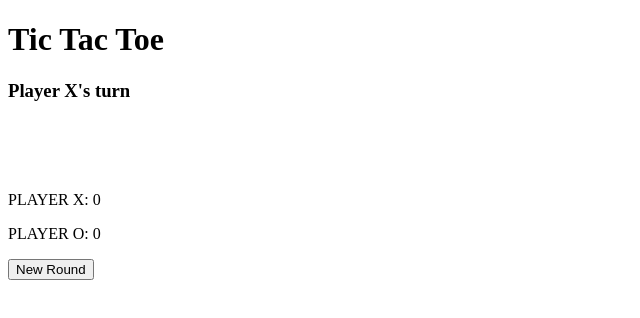
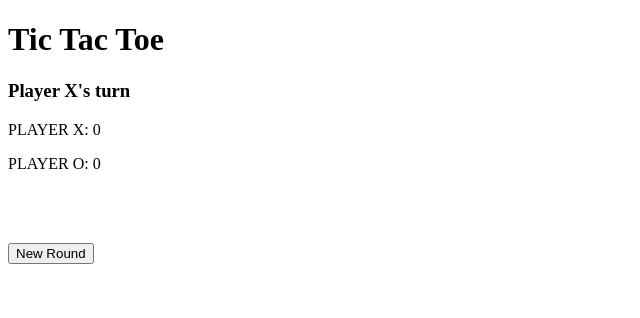
Before and after one commit to existenztim/tick-tack-toe, a Vue app: page / in a window 1280 px wide. Shown: the top 318 px of the page, without its empty margins (0-640 px from the left). Built offline with nearby package versions, Linux system fonts and the light colour scheme; the HTML template or start-up script is replaced by a standard one.

Commit message:
:recycle: Restructured code

```diff
--- a/src/App.vue
+++ b/src/App.vue
@@ -51,10 +51,19 @@ const ResetGame = () => {
 </script>
 
 <template>
-  <main class="pt-8 text-center">
+  <main class="pt-8 text-center text-yellow-50">
 		<h1 class="mb-8 text-3xl font-bold uppercase">Tic Tac Toe</h1>
 
 		<h3 class="text-xl mb-4">Player {{ player }}'s turn</h3>
+
+		<div class="flex justify-center p-4 text-xl">
+			<p class ="p-4">
+				PLAYER X: {{playerXscore }}
+			</p>
+			<p class ="p-4">
+				PLAYER O: {{playerOscore }}
+			</p>
+		</div>
 
 		<div class="flex flex-col items-center mb-8">
 			<div
@@ -71,16 +80,6 @@ const ResetGame = () => {
 			</div>
 		</div>
 
-    <div class="flex justify-center p-4 text-xl">
-			<p class ="p-4">
-				PLAYER X: {{playerXscore }}
-			</p>
-			<p class ="p-4">
-				PLAYER O: {{playerOscore }}
-			</p>
-		</div>
-
-
 		<div class="text-center">
 			<h2 v-if="winner" class="text-3xl font-bold mb-8">Player '{{ winner }}' wins!</h2>
 			<button @click="ResetGame" class="px-4 py-2 bg-lime-500 rounded uppercase font-bold hover:bg-blue-400 duration-300">New Round</button>
```
